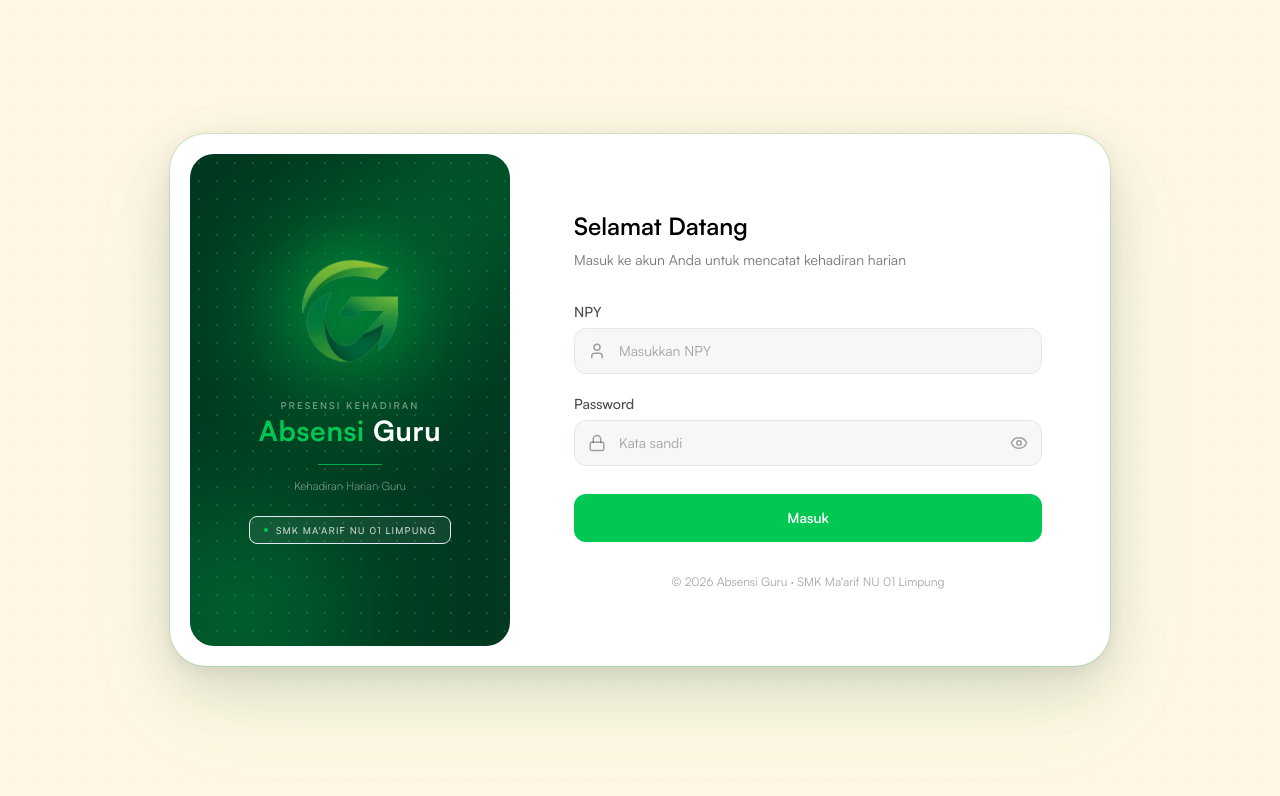
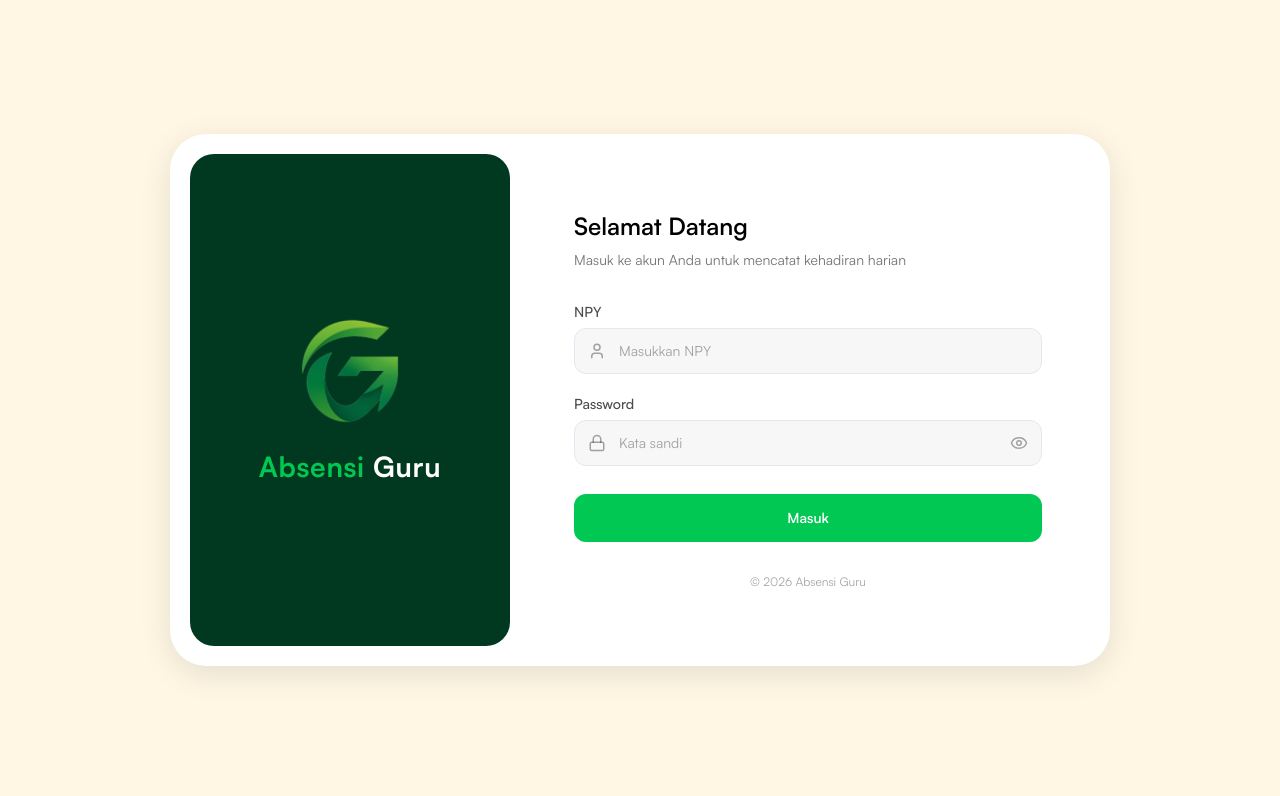
Before and after one commit to Bagassap/absensiapp, a Next.js app in the folder frontend/: page /login in a window 1280 px wide. Shown: the top 796 px of the page. Built offline with nearby package versions, Linux system fonts and the light colour scheme.

Commit message:
style: login polos, hanya logo dan judul, tanpa scroll
Co-Authored-By: Claude Sonnet 5.5 <noreply@anthropic.com>

```diff
--- a/frontend/app/login/LoginCard.tsx
+++ b/frontend/app/login/LoginCard.tsx
@@ -29,89 +29,27 @@ export function LoginCard() {
       initial="hidden"
       animate="visible"
       variants={cardVariants}
-      className="relative z-10 flex h-[100dvh] w-full flex-col overflow-hidden bg-transparent shadow-none sm:h-auto sm:max-w-235 sm:flex-row sm:gap-4 sm:rounded-[36px] sm:bg-white sm:p-5 sm:shadow-[0_0_0_1px_rgba(0,200,83,0.18),0_4px_16px_rgba(0,0,0,0.06),0_20px_56px_rgba(0,0,0,0.12),0_40px_100px_rgba(0,200,83,0.07)]"
+      className="relative z-10 flex h-[100dvh] w-full flex-col overflow-hidden bg-transparent shadow-none sm:h-auto sm:max-w-235 sm:flex-row sm:gap-4 sm:rounded-[36px] sm:bg-white sm:p-5 sm:shadow-[0_8px_32px_rgba(0,0,0,0.10)]"
     >
       <div
         className="relative flex flex-1 min-h-0 flex-col items-center justify-center overflow-hidden px-6 py-8 sm:min-h-0 sm:w-[320px] sm:shrink-0 sm:flex-none sm:rounded-3xl sm:px-10 sm:py-12"
         style={{ backgroundColor: "#013920" }}
       >
-        <div
-          className="pointer-events-none absolute inset-0 opacity-[0.12]"
-          style={{
-            backgroundImage: "radial-gradient(circle, white 1px, transparent 1px)",
-            backgroundSize: "18px 18px",
-          }}
-        />
-
-        <div className="pointer-events-none absolute -right-16 -top-16 h-48 w-48 rounded-full bg-[#00C853]/25 blur-3xl sm:block" />
-        <div className="pointer-events-none absolute -bottom-20 -left-16 h-56 w-56 rounded-full bg-[#00C853]/30 blur-3xl sm:block" />
-
         <div className="relative z-10 flex flex-col items-center text-center">
-          <motion.div
-            variants={logoVariants}
-            className="relative flex shrink-0 items-center justify-center"
-          >
-            <motion.div
-              className="absolute h-32 w-32 rounded-full bg-[#00C853]/35 blur-2xl sm:h-48 sm:w-48"
-              animate={{ scale: [1, 1.15, 1], opacity: [0.45, 0.85, 0.45] }}
-              transition={{ duration: 4, repeat: Infinity, ease: "easeInOut" }}
-            />
-            <div
-              className="absolute h-24 w-24 rounded-full blur-xl sm:h-32 sm:w-32"
-              style={{
-                background:
-                  "radial-gradient(circle, rgba(0,200,83,0.45), rgba(0,200,83,0.2) 60%, transparent 80%)",
-              }}
-            />
+          <motion.div variants={logoVariants} className="flex shrink-0 items-center justify-center">
             <Image
               src="/PPLG.png"
               alt="Logo PPLG"
               width={820}
               height={837}
               priority
-              className="relative h-16 w-auto sm:h-27.5"
-              style={{
-                filter:
-                  "drop-shadow(0 0 22px rgba(0,200,83,0.7)) drop-shadow(0 6px 18px rgba(0,0,0,0.55))",
-              }}
+              className="h-16 w-auto sm:h-27.5"
             />
           </motion.div>
 
-          <div className="relative z-10 mt-6 sm:mt-8">
-            <p className="text-[9.5px] font-semibold uppercase tracking-[0.22em] text-white/45">
-              Presensi Kehadiran
-            </p>
-
-            <h1 className="mt-0.5 text-xl font-bold leading-[1.2] tracking-wide text-white sm:text-[1.75rem]">
-              <span
-                style={{
-                  background: "#00C853",
-                  WebkitBackgroundClip: "text",
-                  WebkitTextFillColor: "transparent",
-                  backgroundClip: "text",
-                }}
-              >
-                Absensi
-              </span>{" "}
-              Guru
-            </h1>
-
-            <div
-              className="mx-auto mt-3 h-px w-16 sm:mt-4"
-              style={{ background: "rgba(0,200,83,0.8)" }}
-            />
-
-            <p className="mt-3 text-[11.5px] font-light leading-relaxed text-white/60">
-              Kehadiran Harian Guru
-            </p>
-
-            <div className="mt-4 flex justify-center sm:mt-5">
-              <span className="inline-flex items-center gap-2 rounded-lg border border-white/18 bg-white/[0.07] px-3.5 py-1.5 text-[9.5px] font-medium uppercase tracking-[0.12em] text-white/75">
-                <span className="h-1 w-1 shrink-0 rounded-full bg-[#00C853]" />
-                SMK Ma&apos;arif NU 01 Limpung
-              </span>
-            </div>
-          </div>
+          <h1 className="mt-5 text-xl font-bold leading-[1.2] tracking-wide text-white sm:mt-6 sm:text-[1.75rem]">
+            <span className="text-[#00C853]">Absensi</span> Guru
+          </h1>
         </div>
       </div>
 
@@ -124,8 +62,7 @@ export function LoginCard() {
         <LoginForm />
 
         <p className="mt-8 hidden text-center text-xs text-black/35 sm:block">
-          &copy; {new Date().getFullYear()} Absensi Guru &middot; SMK Ma&apos;arif
-          NU 01 Limpung
+          &copy; {new Date().getFullYear()} Absensi Guru
         </p>
       </div>
     </motion.div>
--- a/frontend/app/login/page.tsx
+++ b/frontend/app/login/page.tsx
@@ -2,15 +2,7 @@ import { LoginCard } from "./LoginCard";
 
 export default function LoginPage() {
   return (
-    <main className="relative flex min-h-[100dvh] items-end justify-center overflow-hidden bg-[#013920] sm:items-center sm:bg-[#FFF7E4] sm:px-6 sm:py-12">
-      <div
-        className="pointer-events-none absolute inset-0 hidden sm:block"
-        style={{
-          backgroundImage:
-            "radial-gradient(circle, rgba(0, 200, 83,0.045) 1px, transparent 1px)",
-          backgroundSize: "24px 24px",
-        }}
-      />
+    <main className="flex h-[100dvh] items-end justify-center overflow-hidden bg-[#013920] sm:items-center sm:bg-[#FFF7E4] sm:px-6 sm:py-6">
       <LoginCard />
     </main>
   );
```
